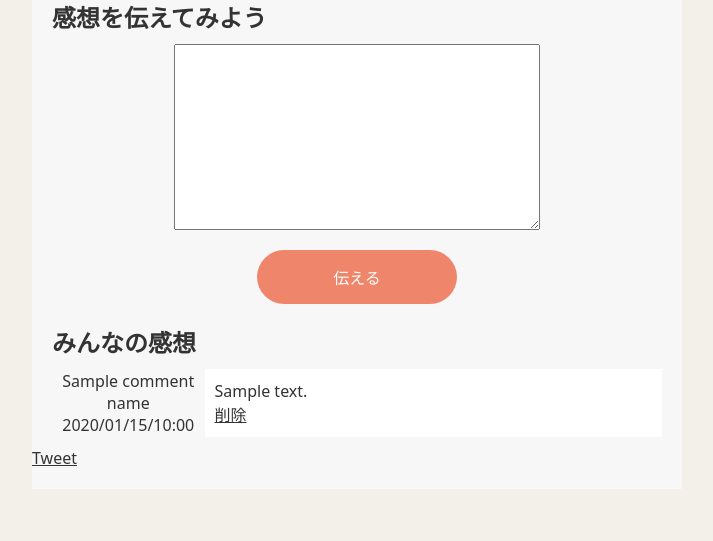
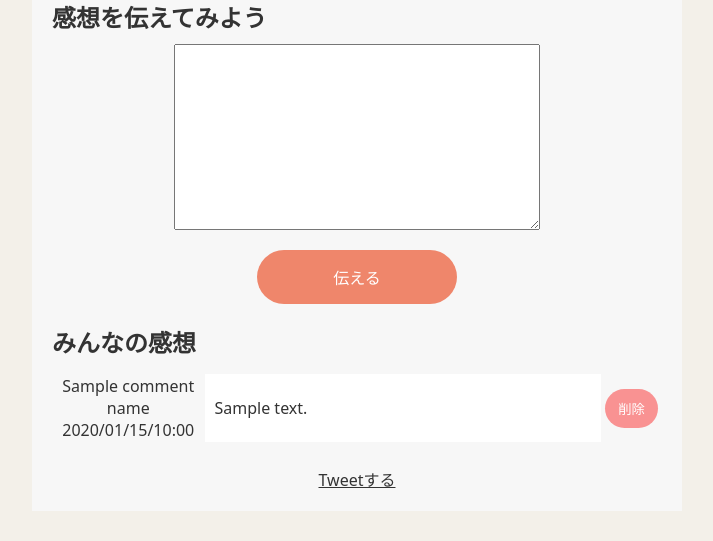
Before and after one commit to keromonsumire/yoninyonsyoku, a Flask app: template templates/show_article.html in a window 1280 px wide. Shown: the part 683-1224 px from the top of the page, without its empty margins (283-996 px from the left). Before the commit the page ends 1172 px from the top, so only its background shows below. Run offline with Flask 2, Linux system fonts and the light colour scheme; a user stored in the database is signed in; tables that the repository leaves empty hold one stand-in row (values such as "Sample post"); the template is opened without the code that fills it: values that come from a table or form of the project are taken from there, most other values are stand-ins (such as "Sample title", 1, 10 or a date in 2020); grey boxes marked "Sample" are stand-in pictures; some libraries are stand-ins or nearby versions.

Commit message:
show_articleこんふり

```diff
--- a/app.py
+++ b/app.py
@@ -322,11 +322,11 @@ def create():
             flash('タイトルは50文字以下にしてください', 'ng')
             return render_template("create.html")
         elif headline[0] == "":
-            flash('見出しを入力してください')
-            return render_template("create.html", 'ng')
+            flash('見出しを入力してください', 'ng')
+            return render_template("create.html")
         elif body[0] == "":
             flash('内容を入力してください', 'ng')
-            return render_template("create.html", 'ng')
+            return render_template("create.html")
         else:
             # BlogArticleのインスタンスを作成
             blogarticle = BlogArticle(title=title, user_id=current_user.id, )
--- a/static/css/styles.css
+++ b/static/css/styles.css
@@ -611,6 +611,12 @@ thead:after {
   margin-bottom:20px;
 }
 
+.article-comment
+{
+  text-align: center;
+  margin-top:15px;
+}
+
 .article-table
 {
   width:100%;
@@ -625,9 +631,16 @@ thead:after {
 
 .article-td2
 {
-  width:75%;
+  width:65%;
   background-color: white;
   padding:10px;
+  text-align: left;
+}
+
+.article-td3
+{
+  width:10%;
+  text-align: center;
 }
 
 .table-span
@@ -646,6 +659,20 @@ thead:after {
 .login-a:hover
 {
   opacity: 0.8;
+}
+
+.comment-a
+{
+  text-decoration: none;
+}
+
+.comment-button
+{
+  padding:10px 13px;
+  border-radius: 30px;
+  background-color: #F99292;
+  color:white;
+  border:none;
 }
 
 /* 入力フォームを縦に伸ばさない */
--- a/templates/show_article.html
+++ b/templates/show_article.html
@@ -130,26 +130,33 @@
                         </td>
                         <td class="article-td2">
                             <p>{{ comment.text}}</p>
+                        </td>
+                        <td class="article-td3">
                             {% if comment.contributor_id == current_user.id %}
-                            <form method="POST" >
-                            <!-- ログインしていてかつ　コメントを投稿したことがあると削除マーク表示-->
-                            {% if current_user.is_authenticated %}
-                                <a href='/delete_comment/{{comment.comment_id}}' role= "button" >削除</a>
-                            {% endif %}
+                            <form method="POST">
+                                <!-- ログインしていてかつ　コメントを投稿したことがあると削除マーク表示-->
+                                {% if current_user.is_authenticated %}
+                                <a href='/delete_comment/{{comment.comment_id}}' class="comment-a" role="button"><button
+                                        type="button" class="comment-button">削除</button></a>
+                                {% endif %}
                             </form>
                         </td>
-
-                    {% endif %}
+                        {% endif %}
                     </tr>
                     <tr class="table-span"></tr>
                     {% endfor %}
                 </table>
             </div>
             {% if current_user.is_authenticated == False %}
-            <a class="login-a" href="/login_session/{{blogarticle.id}}"><input type="submit" class="button login-button" value="ログインして感想を伝える！"></a>
+            <a class="comment-a" href="/login_session/{{blogarticle.id}}"><input type="submit" class="button login-button" value="ログインして感想を伝える！"></a>
             {% endif %}
+            </form>
+            <div class="article-comment">
+            <a href="https://twitter.com/share?ref_src=twsrc%5Etfw" class="twitter-share-button" data-size="large"
+                data-hashtags="趣味さんぽ" data-show-count="false">Tweetする</a>
+            <script async src="https://platform.twitter.com/widgets.js" charset="utf-8"></script>
+            </div>
         </div>
-        <a href="https://twitter.com/share?ref_src=twsrc%5Etfw" class="twitter-share-button" data-size="large" data-hashtags="趣味さんぽ" data-show-count="false">Tweet</a><script async src="https://platform.twitter.com/widgets.js" charset="utf-8"></script>
     </div>
 </div>
 </html>
```
